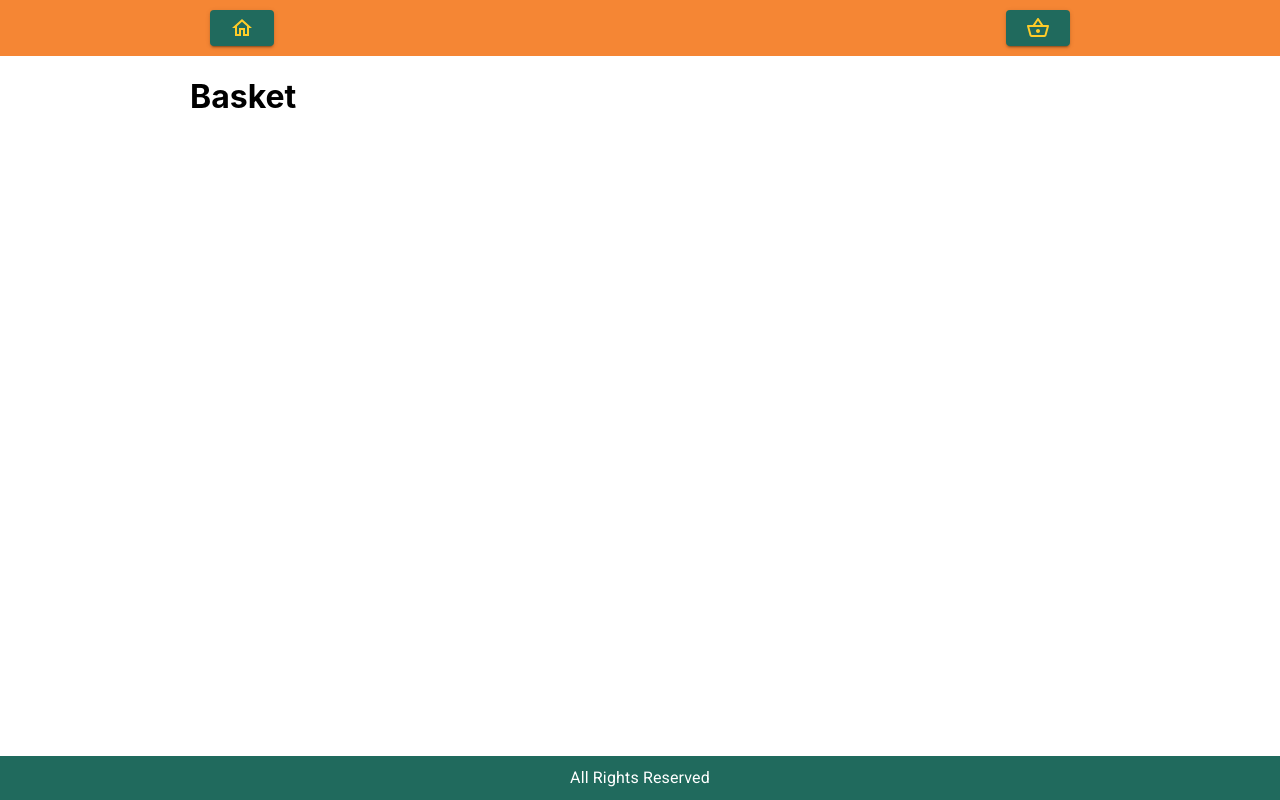
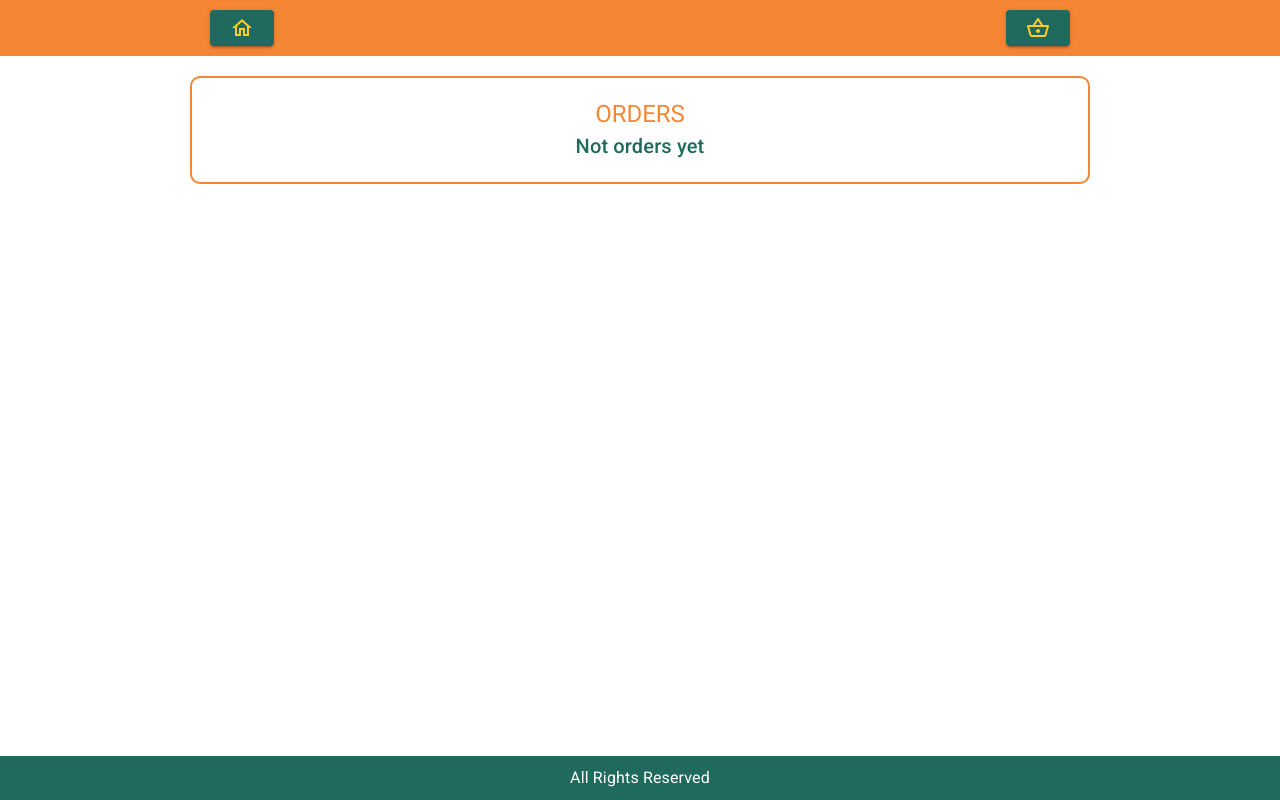
Before and after one commit to NikitaSmithTheOne/sandwich-shop, a React (Create React App) app: page /basket in a window 1280 px wide. Built offline with nearby package versions, Linux system fonts and the light colour scheme.

Commit message:
feat: 🎸 +Orders cmp

```diff
--- /dev/null
+++ b/src/components/Orders/Orders.tsx
@@ -0,0 +1,129 @@
+// *** NPM **
+import React from 'react';
+import { createStyles, makeStyles } from '@material-ui/core/styles';
+import { Button, Typography } from '@material-ui/core';
+import { connect } from 'react-redux';
+import { StoreDispatchType, StoreType } from '../../store';
+
+// *** OTHER ***
+import Sandwich from '../Sandwich/Sandwich';
+import { deleteOrderAction, deleteOrderActionType } from '../../store/orders';
+
+// *** STYLES ***
+const useStyles = makeStyles((theme) =>
+    createStyles({
+        root: {
+            display: 'flex',
+            flexDirection: 'column',
+            alignItems: 'center',
+            width: '100%',
+            marginTop: '20px',
+            padding: '20px',
+            boxSizing: 'border-box',
+            border: `2px solid ${theme.palette.primary.main}`,
+            borderRadius: '10px',
+        },
+        title: {
+            color: theme.palette.secondary.main,
+            marginBottom: '15px',
+        },
+        orderOutputRoot: {
+            display: 'flex',
+            flexDirection: 'column',
+            justifyContent: 'center',
+            alignItems: 'center',
+            marginTop: '20px',
+        },
+        orderOutputAmount: {
+            marginTop: '10px',
+        },
+        orderOutputDeleteButton: {
+            color: 'red',
+            borderColor: 'red',
+            marginTop: '10px',
+        },
+    }),
+);
+
+// *** PROPS ***
+interface IProps {
+    orders: StoreType['orders'];
+    deleteOrder: deleteOrderActionType;
+}
+
+const Orders = (props: IProps): JSX.Element => {
+    // *** STYLES ***
+    const classes = useStyles();
+
+    // *** PROPS ***
+    const { orders, deleteOrder } = props;
+
+    // *** CONDITIONALS ***
+    const ordersOutput: JSX.Element[] = [];
+
+    if (Object.keys(orders).length > 0) {
+        Object.entries(orders).forEach(([key, value]) => {
+            const orderOutput = (
+                <div key={key} className={classes.orderOutputRoot}>
+                    {/* SANDWICH */}
+                    <Sandwich ingredients={value.ingredients} />
+
+                    {/* AMOUNT */}
+                    <Typography
+                        className={classes.orderOutputAmount}
+                        variant="h6"
+                        component="span"
+                        color="secondary"
+                    >
+                        Amount: {value.amount}
+                    </Typography>
+
+                    {/* DELETE BUTTON */}
+                    <Button
+                        className={classes.orderOutputDeleteButton}
+                        variant="outlined"
+                        onClick={() => deleteOrder({ orderID: key })}
+                    >
+                        Delete
+                    </Button>
+                </div>
+            );
+
+            ordersOutput.push(orderOutput);
+        });
+    }
+
+    return (
+        <div className={classes.root}>
+            {/* TITLE */}
+            <Typography variant="h5" component="h2" color="primary">
+                ORDERS
+            </Typography>
+
+            {/* ORDERS OUTPUT */}
+            {ordersOutput.length > 0 ? (
+                ordersOutput
+            ) : (
+                <Typography variant="h6" component="span" color="secondary">
+                    Not orders yet
+                </Typography>
+            )}
+        </div>
+    );
+};
+
+// *** REDUX STORE ***
+const mapStateToProps = (state: StoreType) => {
+    return {
+        orders: state.orders,
+    };
+};
+
+const mapDispatchToProps = (dispatch: StoreDispatchType) => {
+    return {
+        // orders
+        deleteOrder: ({ orderID }: { orderID: string }) => dispatch(deleteOrderAction({ orderID })),
+    };
+};
+
+export default connect(mapStateToProps, mapDispatchToProps)(Orders);
--- a/src/components/Sandwich/Sandwich.tsx
+++ b/src/components/Sandwich/Sandwich.tsx
@@ -36,7 +36,7 @@
 // *** PROPS ***
 interface IProps {
     ingredients: SandwichIngredientType[];
-    onIngredientClick: (ingredientIndex: number) => void;
+    onIngredientClick?: (ingredientIndex: number) => void;
 }
 
 const Sandwich = (props: IProps): JSX.Element => {
@@ -44,7 +44,7 @@
     const classes = useStyles();
 
     // *** PROPS ***
-    const { ingredients, onIngredientClick } = props;
+    const { ingredients, onIngredientClick = () => null } = props;
 
     // *** CONDITIONALS ***
     // Sandwich Ingredients
@@ -80,4 +80,8 @@
     );
 };
 
+Sandwich.defaultProps = {
+    onIngredientClick: () => null,
+};
+
 export default Sandwich;
--- a/src/routes/basket.tsx
+++ b/src/routes/basket.tsx
@@ -3,13 +3,14 @@
 
 // *** OTHER ***
 import { IRouterObject } from './index';
+import Orders from '../components/Orders/Orders';
 
 const index: IRouterObject = {
     name: 'basket/index',
     path: '/basket',
     exact: true,
     RenderFn: (): JSX.Element => {
-        return <h1>Basket</h1>;
+        return <Orders />;
     },
 };
 
```
